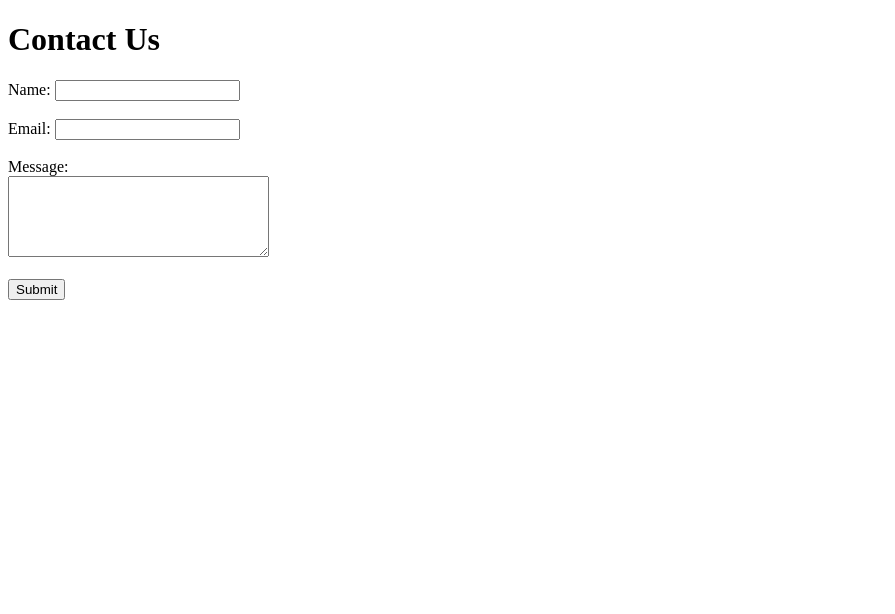
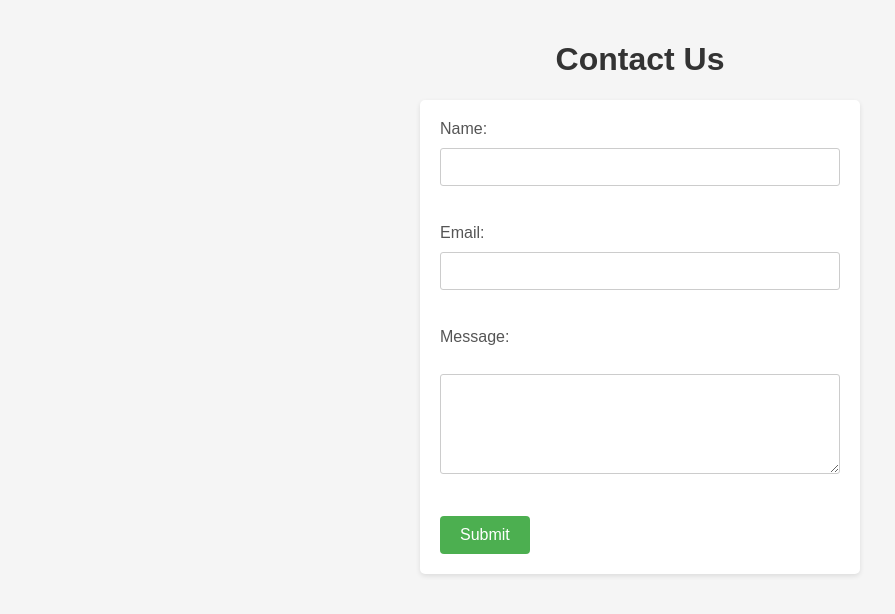
Before and after one commit to mazisilas/greenstaging, a plain HTML site: page index.html in a window 1280 px wide. Shown: the whole page, without its empty margins (0-895 px from the left). Drawn offline with Linux system fonts and the light colour scheme.

Commit message:
Add inline css to index.html

```diff
--- a/index.html
+++ b/index.html
@@ -1,5 +1,63 @@
 <!DOCTYPE html>
 <html>
+  <style>
+    body {
+      font-family: Arial, sans-serif;
+      background-color: #f5f5f5;
+      margin: 0;
+      padding: 20px;
+    }
+
+    h1 {
+      color: #333;
+      text-align: center;
+    }
+
+    form {
+      max-width: 400px;
+      margin: 0 auto;
+      background-color: #fff;
+      padding: 20px;
+      border-radius: 5px;
+      box-shadow: 0 2px 5px rgba(0, 0, 0, 0.1);
+    }
+
+    label {
+      display: block;
+      margin-bottom: 10px;
+      color: #555;
+    }
+
+    input[type="text"],
+    input[type="email"],
+    textarea {
+      width: 100%;
+      padding: 10px;
+      border: 1px solid #ccc;
+      border-radius: 3px;
+      box-sizing: border-box;
+      margin-bottom: 20px;
+      font-size: 14px;
+    }
+
+    textarea {
+      height: 100px;
+    }
+
+    input[type="submit"] {
+      background-color: #4CAF50;
+      color: white;
+      padding: 10px 20px;
+      border: none;
+      border-radius: 4px;
+      cursor: pointer;
+      font-size: 16px;
+    }
+
+    input[type="submit"]:hover {
+      background-color: #45a049;
+    }
+  </style>
 <head>
   <title>Contact Page</title>
 </head>
```
